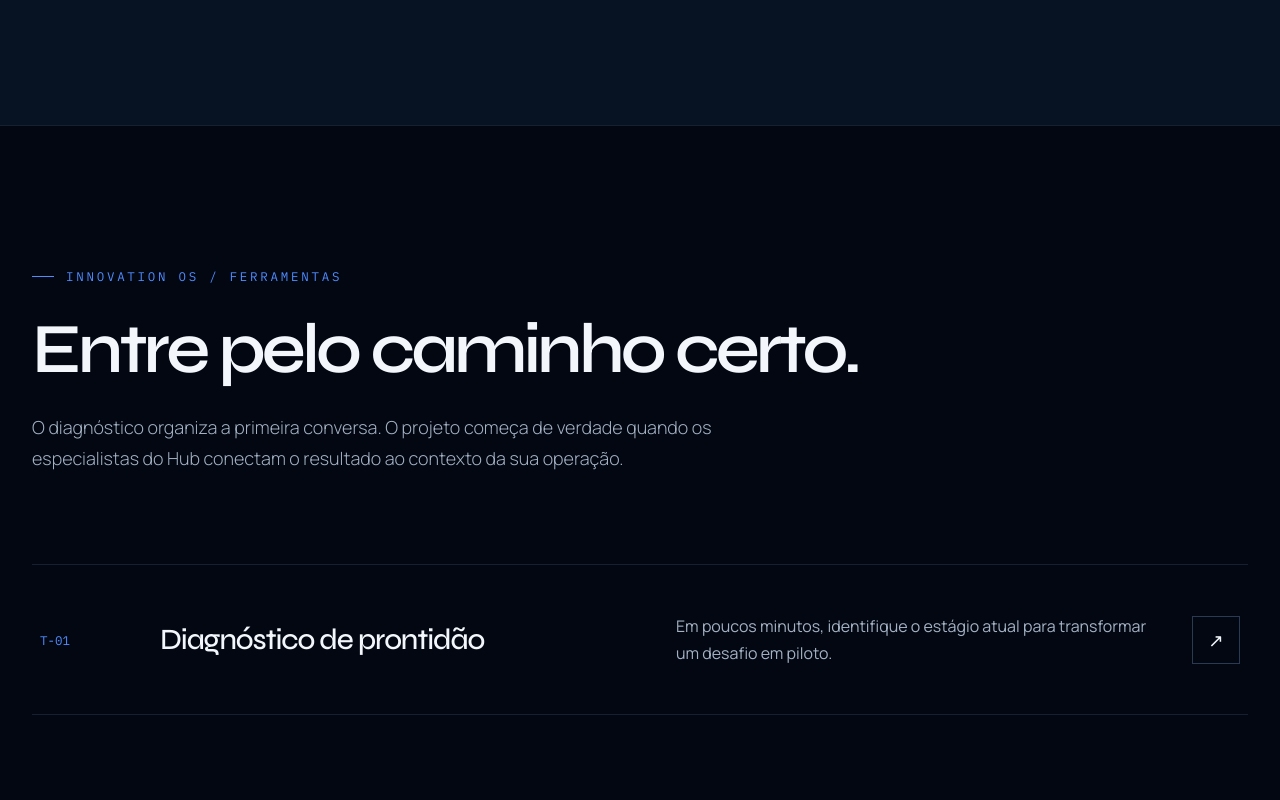
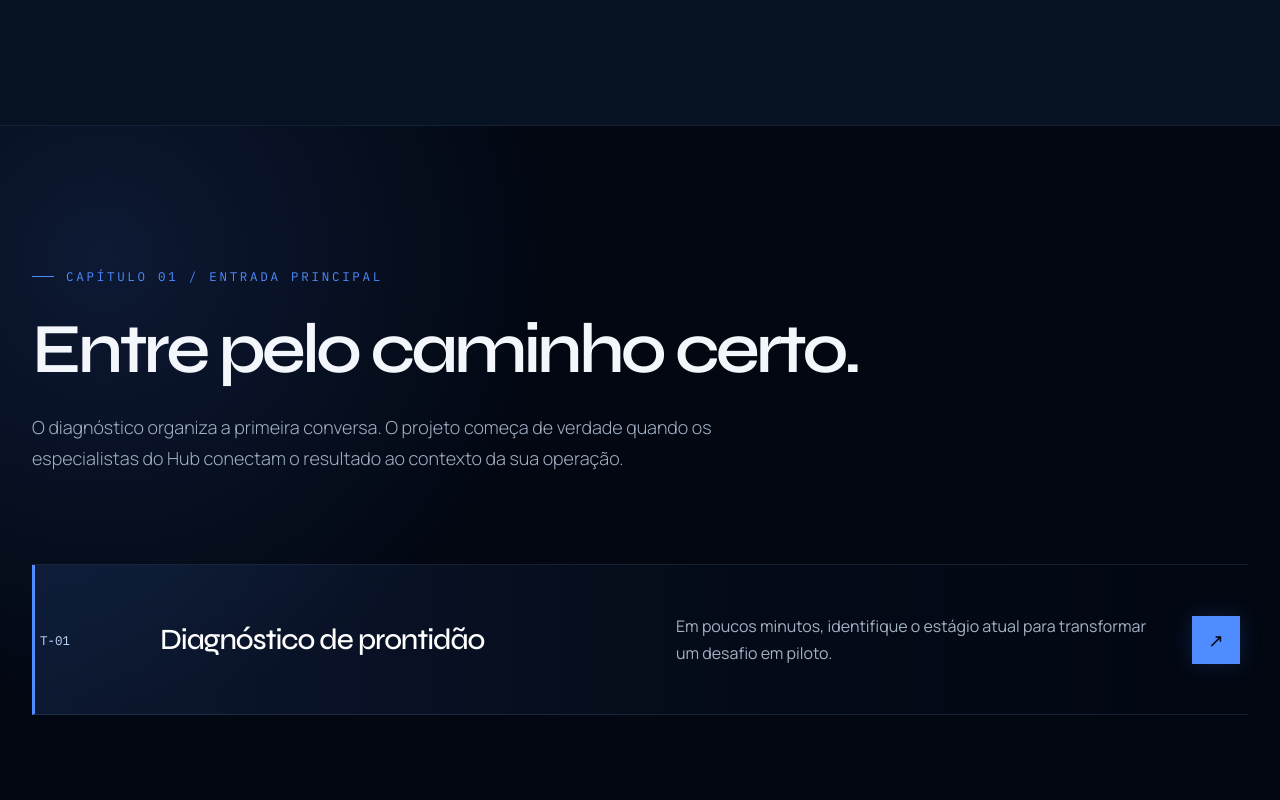
Before and after one commit to eumoas/site_residenciaunisenai, a website: page index.html in a window 1280 px wide. Shown: the part 10060-10860 px from the top of the page. Drawn offline with Linux system fonts and the light colour scheme.

Commit message:
Destaca diagnostico como entrada principal

```diff
--- a/index.html
+++ b/index.html
@@ -390,7 +390,8 @@
     .project-stack{margin-top:auto;padding-top:34px;color:#bcc9cd;font-family:var(--mono);font-size:.78rem;letter-spacing:.07em;text-transform:uppercase}
 
     /* Ferramentas e diagnóstico */
-    .tools{background:var(--carbon)}
+    .tools{background:radial-gradient(circle at 8% 18%,rgba(79,140,255,.14),transparent 34%),var(--carbon)}
+    .tools .kicker{color:var(--ion)}
     .tool-list{border-top:1px solid var(--line)}
     .tool-row{display:grid;grid-template-columns:90px 1fr 1fr auto;align-items:center;gap:30px;min-height:150px;border-bottom:1px solid var(--line);padding:24px 8px;transition:background .25s}
     .tool-row:hover{background:rgba(79,140,255,.025)}
@@ -399,6 +400,11 @@
     .tool-row p{color:var(--titanium);max-width:54ch}
     .tool-action{width:48px;height:48px;display:grid;place-items:center;border:1px solid var(--line-strong);background:transparent;font-size:1.15rem;cursor:pointer;transition:background .2s,color .2s,border-color .2s}
     .tool-action:hover{background:var(--ion);color:var(--carbon);border-color:var(--ion)}
+    .tool-row:first-child{position:relative;border-left:3px solid var(--ion);padding-left:calc(8px - 3px);background:linear-gradient(90deg,rgba(79,140,255,.13),rgba(79,140,255,.025) 58%,transparent)}
+    .tool-row:first-child .tool-id{color:#c6dcff}
+    .tool-row:first-child h3{color:#fff}
+    .tool-row:first-child .tool-action{background:var(--ion);border-color:var(--ion);color:var(--carbon);box-shadow:0 0 22px rgba(79,140,255,.18)}
+    .tool-row:first-child .tool-action:hover{background:#9cc1ff;border-color:#9cc1ff}
 
     /* Conteúdo editorial e mídia — pronto para receber materiais reais */
     .content-hub{background:var(--ice);color:var(--carbon)}
@@ -1041,7 +1047,7 @@
     <section class="section tools" id="ferramentas" aria-labelledby="tools-title">
       <div class="wrap">
         <header class="section-head reveal">
-          <p class="kicker">Innovation OS / ferramentas</p>
+          <p class="kicker">Capítulo 01 / entrada principal</p>
           <h2 class="section-title" id="tools-title">Entre pelo caminho certo.</h2>
           <p class="section-copy">O diagnóstico organiza a primeira conversa. O projeto começa de verdade quando os especialistas do Hub conectam o resultado ao contexto da sua operação.</p>
         </header>
```
